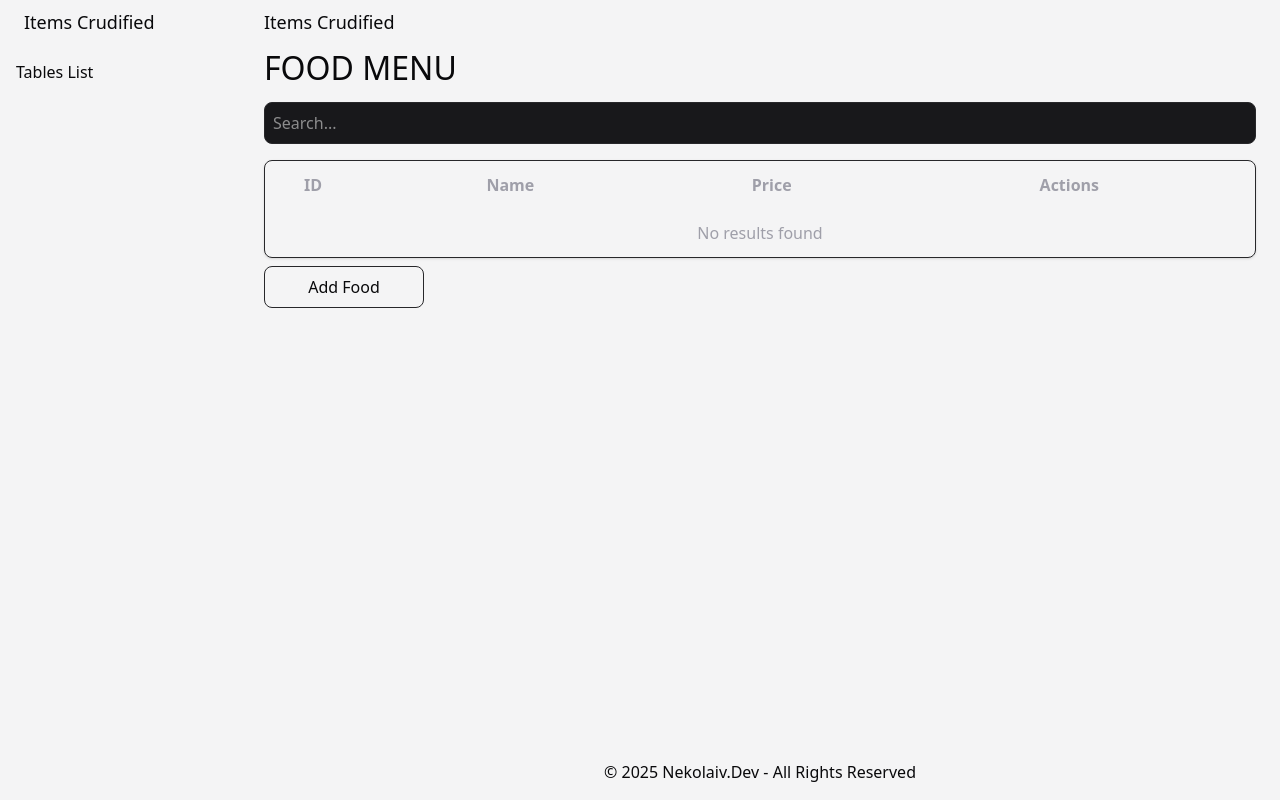
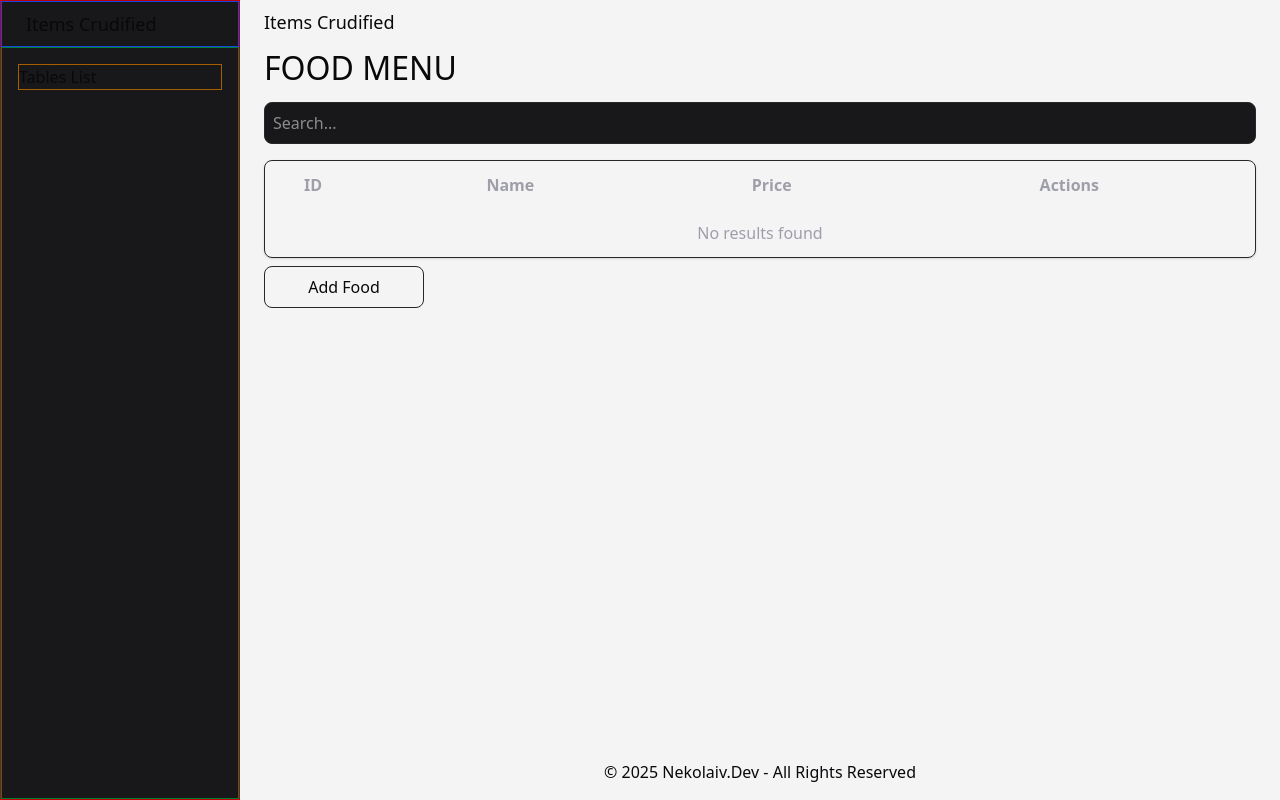
Before and after one commit to nekolaiv/items-crudified, a Django app: page / in a window 1280 px wide. Run offline with Django 5.2, Linux system fonts and the light colour scheme; data that the repository does not hold is empty.

Commit message:
update: code format

```diff
--- a/inventory/templates/base.html
+++ b/inventory/templates/base.html
@@ -18,9 +18,11 @@
         class="max-w-screen flex max-h-screen min-h-screen overflow-hidden bg-zinc-100 text-zinc-950 dark:bg-zinc-950 dark:text-zinc-300"
     >
         <aside
-            class="bg-zinc-00 flex h-screen max-h-screen w-60 min-w-60 max-w-60 flex-col"
+            class="flex h-screen max-h-screen w-60 min-w-60 max-w-60 flex-col border border-red-700 bg-zinc-900"
         >
-            <header class="max-w-screen relative max-h-screen px-6 py-2">
+            <header
+                class="max-w-screen relative max-h-screen border border-blue-700 px-6 py-2"
+            >
                 <nav class="">
                     <ul class="flex items-center justify-start">
                         <li>
@@ -31,8 +33,8 @@
                     </ul>
                 </nav>
             </header>
-            <div class="h-full p-4">
-                <div class="">
+            <div class="h-full border border-green-700 p-4">
+                <div class="border border-yellow-700">
                     <h6>Tables List</h6>
                     <ul>
                         {% for table in tables %}
```
